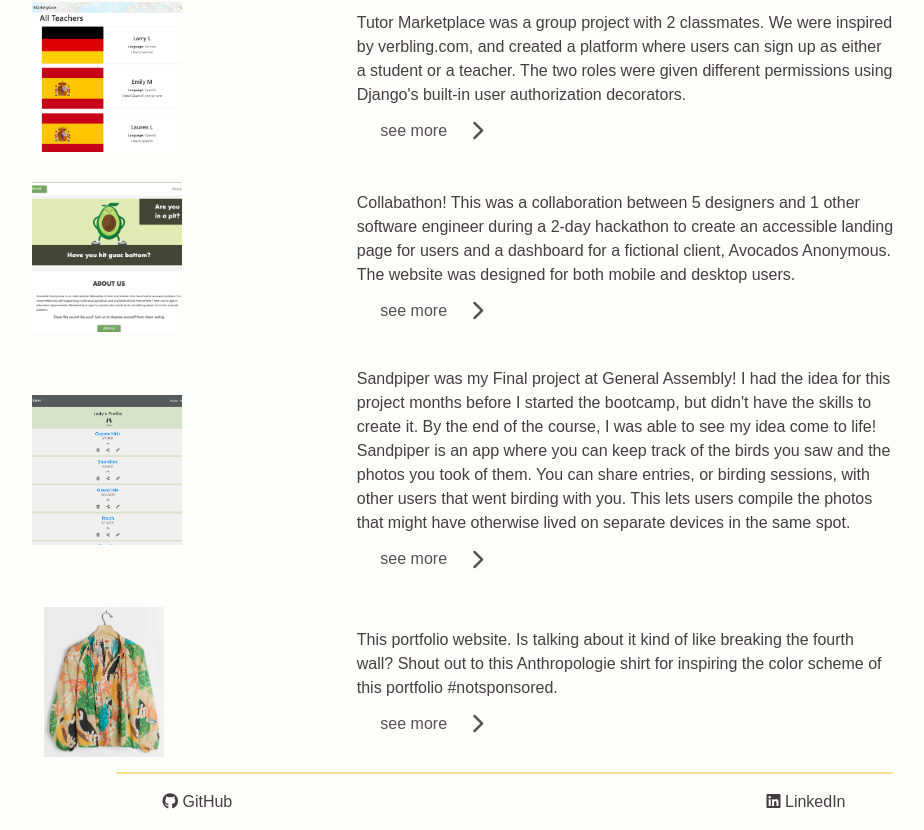
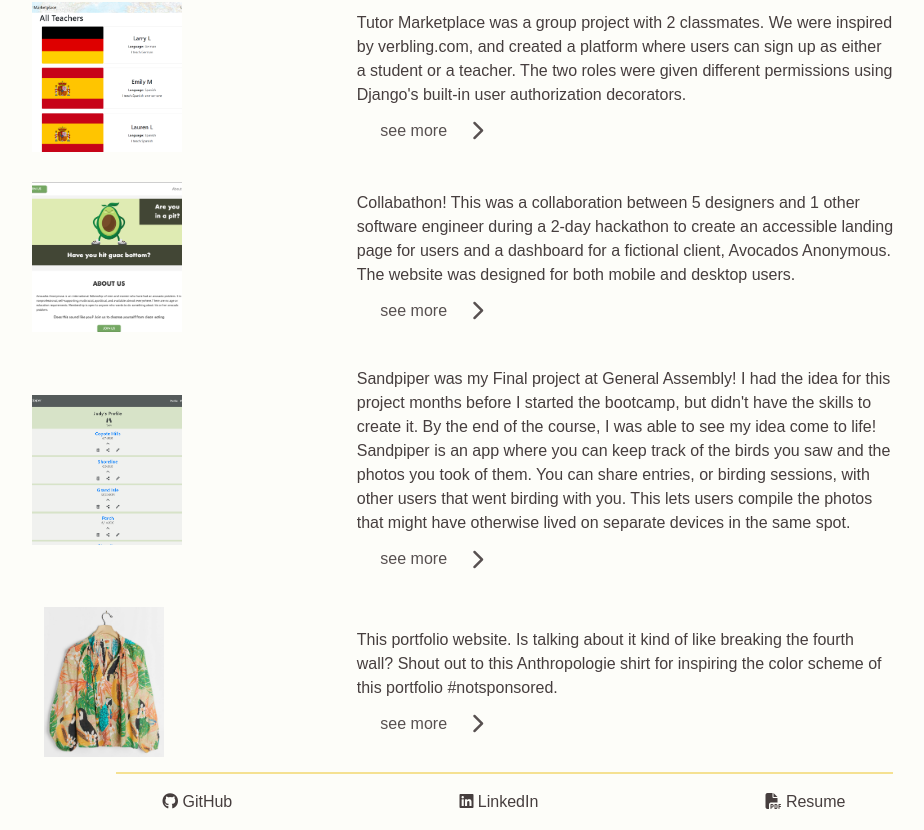
Before and after one commit to kimjudyh/portfolio, a React (Create React App) app: page / in a window 1280 px wide. Shown: the part 2430-3260 px from the top of the page, without its empty margins (136-1060 px from the left). Built offline with nearby package versions, Linux system fonts and the light colour scheme.

Commit message:
made footer links open in new tab, added resume to footer

```diff
--- a/src/components/Footer.js
+++ b/src/components/Footer.js
@@ -1,11 +1,13 @@
 import React from 'react';
 
 const Footer = () => {
+  const resumeURL = process.env.PUBLIC_URL + '/assets/JudyKim_portfolio_fullstack.pdf';
   return (
     <footer className="navbar top navbar-expand-lg navbar-light ">
       <div className="container">
-          <a className="nav-link" href="https://git.generalassemb.ly/judykim-ga"><i className="fa fa-github"></i> GitHub</a>
-          <a className="nav-link" href="https://www.linkedin.com/in/judykim2014/"><i className="fab fa-linkedin"></i> LinkedIn</a>
+          <a className="nav-link" href="https://git.generalassemb.ly/judykim-ga" target="_blank" rel="noopener noreferrer"><i className="fa fa-github"></i> GitHub</a>
+          <a className="nav-link" href="https://www.linkedin.com/in/judykim2014/" target="_blank" rel="noopener noreferrer"><i className="fab fa-linkedin"></i> LinkedIn</a>
+          <a className="nav-link" href={resumeURL} target="_blank" rel="noopener noreferrer"><i className="fa fa-file-pdf"></i> Resume</a>
       </div>
     </footer>
 
--- a/src/components/Navbar.js
+++ b/src/components/Navbar.js
@@ -4,7 +4,7 @@ const Navbar = () => {
   return (
     <nav className="navbar top navbar-expand-sm ">
       <div className="container">
-        <a className="nav-link navbar-brand logo" id="welcome-link" href=" https://www.linkedin.com/in/judykim2014/">Judy Kim </a>
+        <a className="nav-link navbar-brand logo" id="welcome-link" href=" https://www.linkedin.com/in/judykim2014/" target="_blank" rel="noopener noreferrer">Judy Kim </a>
         {/* Hamburger Menu Button */}
         <button className="navbar-toggler" type="button" data-toggle="collapse" data-target="#navbarsDropdown" aria-controls="navbarsDropdown" aria-expanded="false" aria-label="Toggle navigation">
           {/* <span className="navbar-toggler-icon"></span> */}
```
Also changed, not shown: 1 other file (tests, documents, lock files or other folders).
